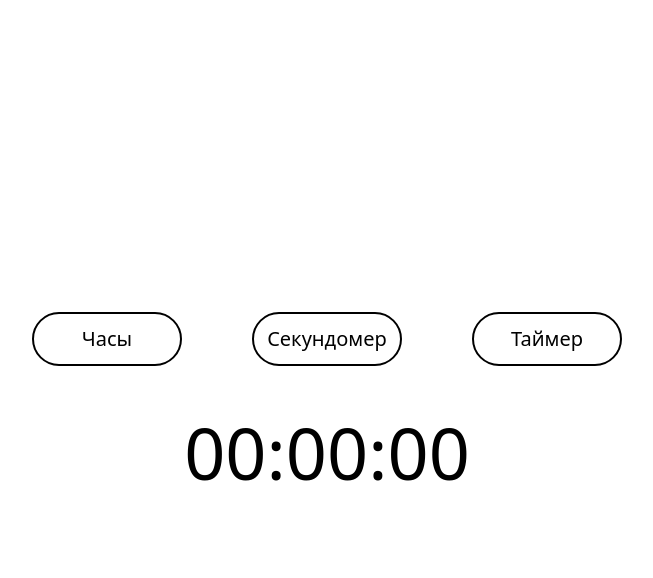
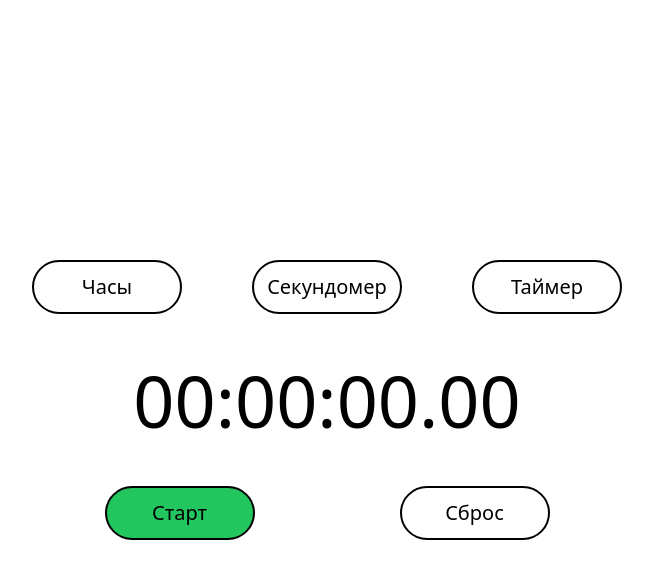
Before and after one commit to kruzhkaKofe/watch-project, a Vue app: page / in a window 1280 px wide. Both pictures are taken after a click on the button "Секундомер". Shown: the top 578 px of the page, without its empty margins (313-966 px from the left). Built offline with nearby package versions, Linux system fonts and the light colour scheme.

Commit message:
stopwatch works

```diff
--- a/package.json
+++ b/package.json
@@ -8,6 +8,7 @@
     "preview": "vite preview"
   },
   "dependencies": {
+    "gsap": "^3.10.4",
     "vue": "^3.2.25"
   },
   "devDependencies": {
--- a/src/App.vue
+++ b/src/App.vue
@@ -1,6 +1,7 @@
 <template>
-  <div class="app w-screen h-screen flex bg-white dark:bg-black">
+  <div class="app py-[15px] w-screen h-screen flex bg-white dark:bg-black">
     <div class="inner-wrapper m-auto">
+
       <clock-nav @choosedTab="openTab" />
       <keep-alive>
         <component :is="renderTab"></component>
@@ -34,6 +35,7 @@ const renderTab = computed(() => {
     return TimerComp;
   }
 });
+
 </script>
 
 <style>
--- a/src/components/ClockNav.vue
+++ b/src/components/ClockNav.vue
@@ -1,5 +1,5 @@
 <template>
-	<nav class="nav w-[650px] flex justify-between items-center my700:flex-col my700:w-[350px] mb-[50px] px-[30px]">
+	<nav class="nav w-[650px] flex justify-between items-center bp700:w-[380px] bp700:flex-col px-[30px] mb-[50px] mr-0 bp400:w-[280px]">
 		<my-button
 			v-for="(tab, i) in tabs"
 			:key="i"
@@ -13,7 +13,6 @@
 
 <script setup>
 import { ref } from "@vue/reactivity"
-import { onBeforeUpdate, onMounted } from "@vue/runtime-core"
 import MyButton from "../components/MyButton.vue"
 
 const emit = defineEmits(['choosedTab'])
@@ -24,10 +23,7 @@ const currentTab = (tab) => {
 	emit('choosedTab', tab)
 }
 
-onMounted(() => {
-	currentTab('Часы')
-})
-
+currentTab('Часы')
 
 </script>
 
--- a/src/components/MyButton.vue
+++ b/src/components/MyButton.vue
@@ -1,6 +1,6 @@
 <template>
 	<button class="my-button w-[150px] flex justify-center items-center text-[20px] border-solid border-2 border-black rounded-full	p-[10px]
-		my700:mb-2 hover:bg-green-500 hover:cursor-pointer hover:duration-500 dark:text-white dark:border-white dark:hover:bg-yellow-500">
+		bp700:mb-2 hover:bg-cyan-500 hover:cursor-pointer hover:duration-500 dark:text-white dark:border-white ">
 		<slot></slot>
 	</button>
 </template>
--- a/src/components/StopwatchComp.vue
+++ b/src/components/StopwatchComp.vue
@@ -1,17 +1,147 @@
 <template>
-	<div class="stopwatch text-center text-7xl dark:text-white">
-    {{ stopwatch }}
+  <div class="stopwatch flex flex-col items-center bp700:w-[380px] bp400:w-[280px]">
+    <div class="text-center text-7xl dark:text-white mb-[50px] px-[30px] bp700:text-5xl">
+      {{ stopwatch }}
+    </div>
+    <div class="stopwatch__contols w-[650px] flex justify-around items-center bp700:w-[280px] bp700:flex-col px-[30px]">
+      <my-button
+        class="hover:bg-transparent"
+        :class="{
+          'bg-green-500': state === 'Старт',
+          'bg-red-500': state === 'Пауза',
+          'hover:bg-green-500': state === 'Старт',
+          'hover:bg-red-500': state === 'Пауза',
+          'dark:hover:bg-green-500': state === 'Старт',
+          'dark:hover:bg-red-500': state === 'Пауза',
+        }"
+        @click="startPause(state)"
+      >
+        {{ state }}
+      </my-button>
+      <my-button @click="clearOrSave">{{ additionalState }}</my-button>
+    </div>
+    <div
+      v-if="logs.length"
+      class="logs w-[590px] h-[200px] bp700:w-[380px] bp400:w-[320px] bp400:h-[170px]
+       dark:text-white mt-[15px] p-[15px] text-center flex flex-col flex-wrap text-2xl bp400:text-lg"
+      >
+      <span v-for="(log, i) in logs" :key="i">{{ i + 1 }} ) {{ log }}</span>
+    </div>
   </div>
 </template>
 
 <script setup>
 import { ref } from "@vue/reactivity";
+import MyButton from "./MyButton.vue";
 
-const stopwatch = ref("00:00:00");
+const stopwatch = ref("00:00:00.00");
+const state = ref("Старт");
+const additionalState = ref("Сброс");
 
+const h = ref(0);
+const m = ref(0);
+const s = ref(0);
+const ms = ref(0);
+let interval;
 
+const logs = ref([]);
+
+const startPause = (currentState) => {
+  clearInterval(interval);
+  if (currentState === "Старт") {
+    state.value = "Пауза";
+    additionalState.value = "Круг";
+    interval = setInterval(start, 10);
+  }
+  if (currentState === "Пауза") {
+    clearInterval(interval);
+    state.value = "Старт";
+    additionalState.value = "Сброс";
+  }
+};
+
+const start = () => {
+  // Milliseconds
+  ms.value++;
+  if (ms.value <= 9) {
+    ms.value = `${ms.value}`.padStart(2, "0");
+  }
+  if (ms.value > 9) {
+    ms.value = ms.value;
+  }
+  if (ms.value > 99) {
+    s.value++;
+    ms.value = 0;
+  }
+
+  // Seconds
+  if (s.value <= 9) {
+    s.value = `${s.value}`.padStart(2, "0");
+  }
+  if (s.value > 9) {
+    s.value = s.value;
+  }
+  if (s.value > 59) {
+    m.value++;
+    s.value = 0;
+  }
+
+  // Minutes
+  if (m.value <= 9) {
+    m.value = `${m.value}`.padStart(2, "0");
+  }
+  if (m.value > 9) {
+    m.value = m.value;
+  }
+  if (m.value > 59) {
+    h.value++;
+    m.value = 0;
+  }
+
+  // Hours
+  if (h.value <= 9) {
+    h.value = `${h.value}`.padStart(2, "0");
+  }
+  if (h.value > 9) {
+    h.value = h.value;
+  }
+  if (h.value == 99 && m.value == 59 && s.value == 59 && ms.value == 99) {
+    clearInterval(interval);
+    alert("Не умею считать дальше! >_<");
+  }
+
+  stopwatch.value = `${h.value}:${m.value}:${s.value}.${ms.value}`;
+};
+
+const breakCount = () => {
+  clearInterval(interval);
+  clearAllCounters();
+  state.value = "Старт";
+};
+
+const clearAllCounters = () => {
+  h.value = 0;
+  m.value = 0;
+  s.value = 0;
+  ms.value = 0;
+  stopwatch.value = "00:00:00.00";
+  logs.value = [];
+};
+
+const saveLog = () => {
+  if (logs.value.length < 10) {
+    logs.value.push(stopwatch.value);
+  } else {
+    alert("Максимальное количество кругов!");
+  }
+};
+
+const clearOrSave = () => {
+  if (additionalState.value === "Сброс") {
+    breakCount();
+  }
+  if (additionalState.value === "Круг") {
+    saveLog();
+  }
+};
 </script>
-
-<style  scoped>
-
-</style>
--- a/src/components/TimerComp.vue
+++ b/src/components/TimerComp.vue
@@ -1,5 +1,5 @@
 <template>
-	 <div class="timer text-center text-7xl dark:text-white">
+	 <div class="timer text-center text-7xl dark:text-white h-[176px]">
     {{ timer }}
   </div>
 </template>
--- a/src/components/WatchComp.vue
+++ b/src/components/WatchComp.vue
@@ -1,12 +1,11 @@
 <template>
-  <div class="watch text-center text-7xl dark:text-white">
+  <div class="watch text-center text-7xl dark:text-white h-[176px]">
     {{ time }}
   </div>
 </template>
 
 <script setup>
 import { ref } from "@vue/reactivity";
-
 
 const time = ref("");
 
--- a/tailwind.config.js
+++ b/tailwind.config.js
@@ -7,7 +7,8 @@ module.exports = {
   ],
   theme: {
     screens: {
-      'my700': {'max': '700px'}
+      'bp700': {'max': '700px'},
+      'bp400': {'max': '400px'},
     }
   },
   darkMode: 'class'
```
Also changed, not shown: 1 other file (tests, documents, lock files or other folders).
